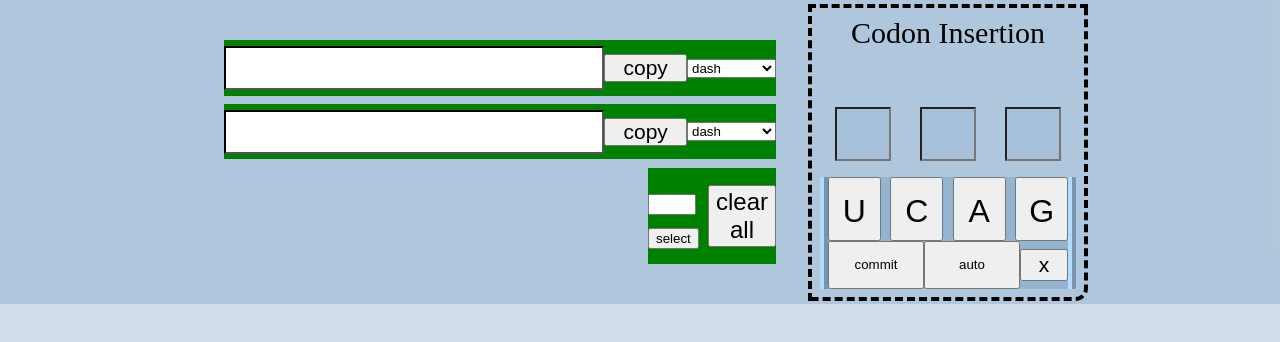
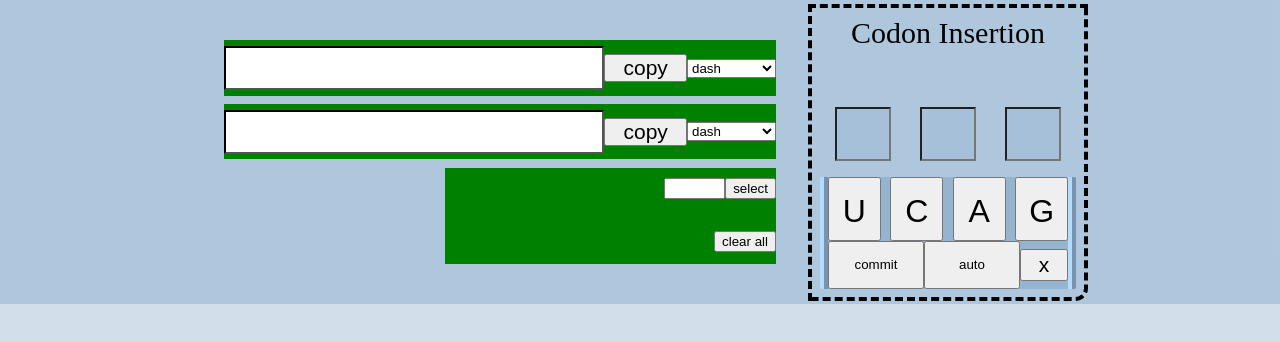
Before and after one commit to Aborgen/decode-codon, a Vue app: page / in a window 1280 px wide. Shown: the top 342 px of the page. Built offline with nearby package versions, Linux system fonts and the light colour scheme.

Commit message:
Update structure of DisplayControls component

```diff
--- a/src/App.vue
+++ b/src/App.vue
@@ -44,12 +44,21 @@ function editCodon(this: any, codon: string) : void {
 }
 
 function deleteCodon(this: any) : void {
+  if (this.editMode) {
+    this.toggleEditMode();
+  }
+
   this.aminoAcidData.deleteCodon(this.selectedAminoAcid);
   this.selectedAminoAcid = null;
 }
 
 function clearAminoAcidData(this: any) : void {
+  if (this.editMode) {
+    this.toggleEditMode();
+  }
+
   this.aminoAcidData.clearLists();
+  this.deselectAminoAcid();
 }
 
 function selectAminoAcid(this: any, i: number) : void {
--- a/src/components/AminoAcidDisplay/internal/DisplayControls/DisplayControls.vue
+++ b/src/components/AminoAcidDisplay/internal/DisplayControls/DisplayControls.vue
@@ -10,6 +10,7 @@
     <button
       @click="handleSelectButtonClick">{{ selectedAminoAcid !== null && selectedAminoAcid === searchBoxValue ? 'deselect' : 'select' }}</button>
   </div>
+  <div class='display-modify'>
     <template v-if="selectedAminoAcid !== null" class='amino-acid-modify'>
       <button
         @click="toggleEditMode">toggle edit</button>
@@ -19,6 +20,7 @@
     <button
       @click="onClearLists"
       id='display-clear'>clear all</button>
+  </div>
 </section>
 </template>
 
@@ -64,7 +66,6 @@ function toggleEditMode(this: any) : void {
 function unsetSelectedAminoAcid(this: any) :void {
   this.notifyParentDeselectAminoAcid();
 }
-
 
 export default {
   name: 'DisplayControls',
@@ -132,17 +133,28 @@ export default {
 
 <style scoped>
 .display-controls {
-  flex-basis: 40%;
+  flex: 0 0 40%;
   display: flex;
-  flex-flow: row nowrap;
+  width: 60%;
+  flex-flow: row wrap;
   align-items: center;
-  justify-content: center;
+  justify-content: flex-end;
   background: green;
-  width: 8rem;
   align-self: flex-end;
 }
 
+.display-search {
+  width: 100%;
+  display: flex;
+  flex-flow: row nowrap;
+  justify-content: flex-end;
+}
+
+#search-box {
+  width: 4em;
+}
+
 #display-clear {
-  font-size: 0.8em;
+
 }
 </style>
```
Lines whose indentation alone changed are shown as unchanged.
